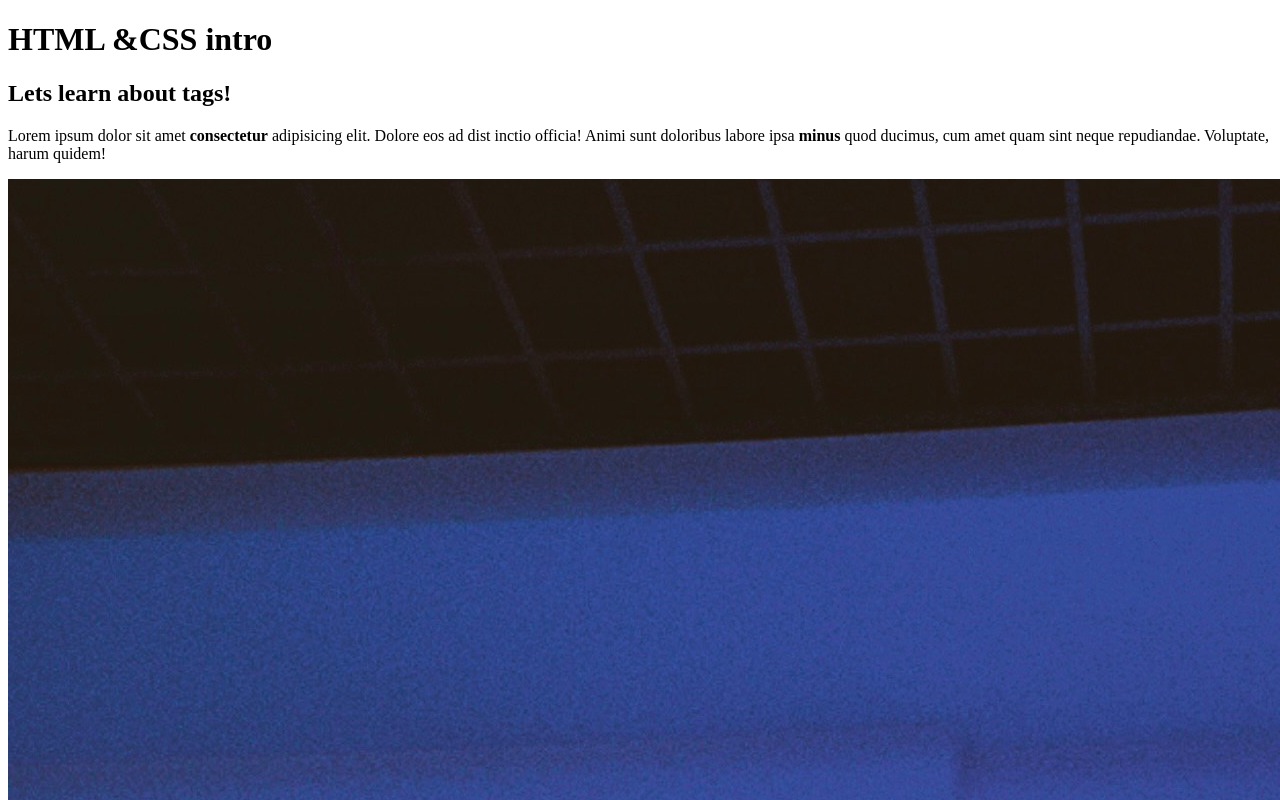
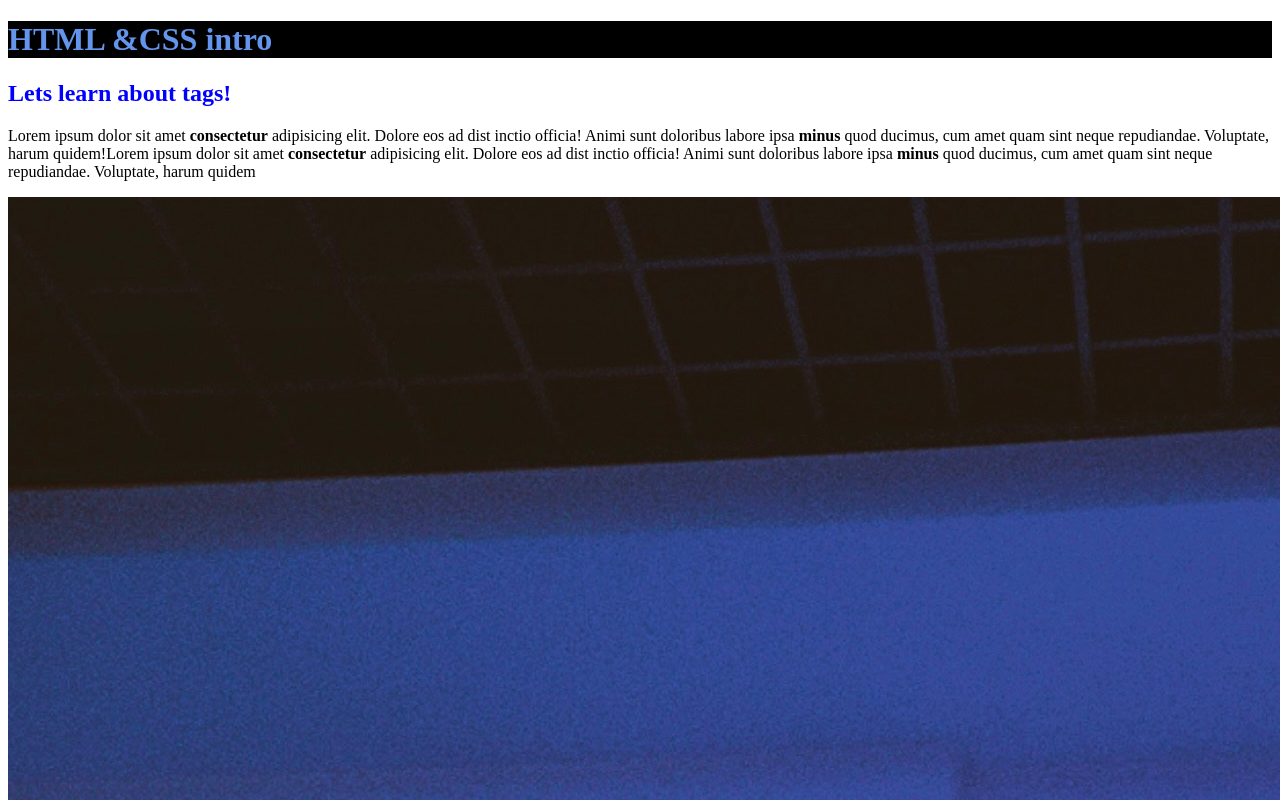
Before and after one commit to JTD20123/t1w1-intro-to-web, a plain HTML site: page index.html in a window 1280 px wide. Shown: the top 800 px of the page. Drawn offline with Linux system fonts and the light colour scheme.

Commit message:
style sheet added comments inline css and external

```diff
--- a/index.html
+++ b/index.html
@@ -4,16 +4,20 @@
     <meta charset="UTF-8">
     <meta name="viewport" content="width=device-width, initial-scale=1.0">
     <title>Intro to web</title>
+    <link rel="stylesheet" href="./style.css">
 </head>
 <body>
 <header>
     <h1>HTML &CSS intro</h1>
-    <h2>Lets learn about tags!</h2>
+    <!-- this is a internal comment -->
+    <h2 style="color: blue;" >Lets learn about tags!</h2>
 </header>
 <article>
     <p> Lorem ipsum dolor sit amet <b> consectetur</b> adipisicing elit. Dolore eos ad dist
     inctio officia! Animi sunt doloribus labore ipsa <strong>minus</strong> quod ducimus, cum amet
-    quam sint neque repudiandae. Voluptate, harum quidem!
+    quam sint neque repudiandae. Voluptate, harum quidem!Lorem ipsum dolor sit amet <b> consectetur</b> adipisicing elit. Dolore eos ad dist
+    inctio officia! Animi sunt doloribus labore ipsa <strong>minus</strong> quod ducimus, cum amet
+    quam sint neque repudiandae. Voluptate, harum quidem
     </p>
     <img src="./retro.jpg" alt="retro image from unsplash">
     <p>
--- /dev/null
+++ b/style.css
@@ -0,0 +1,4 @@
+h1{
+    color: cornflowerblue;
+    background-color: black;
+}
```
